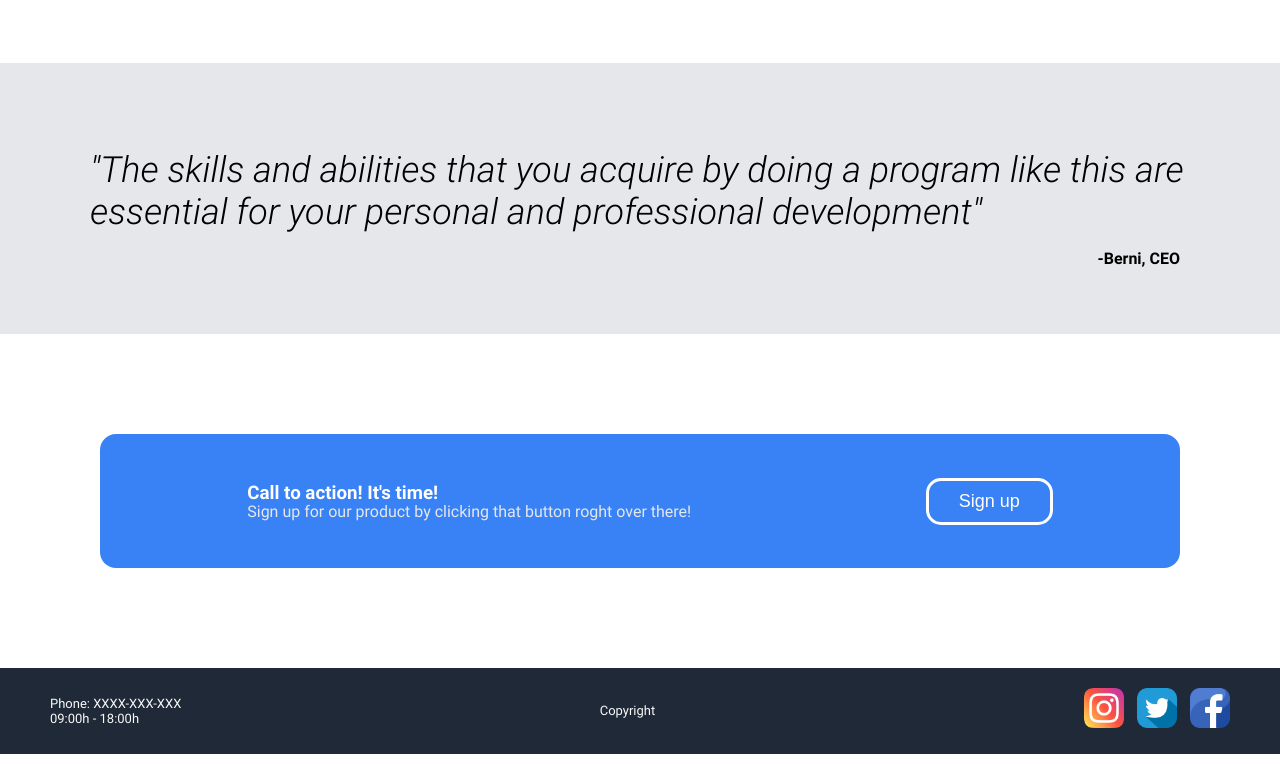
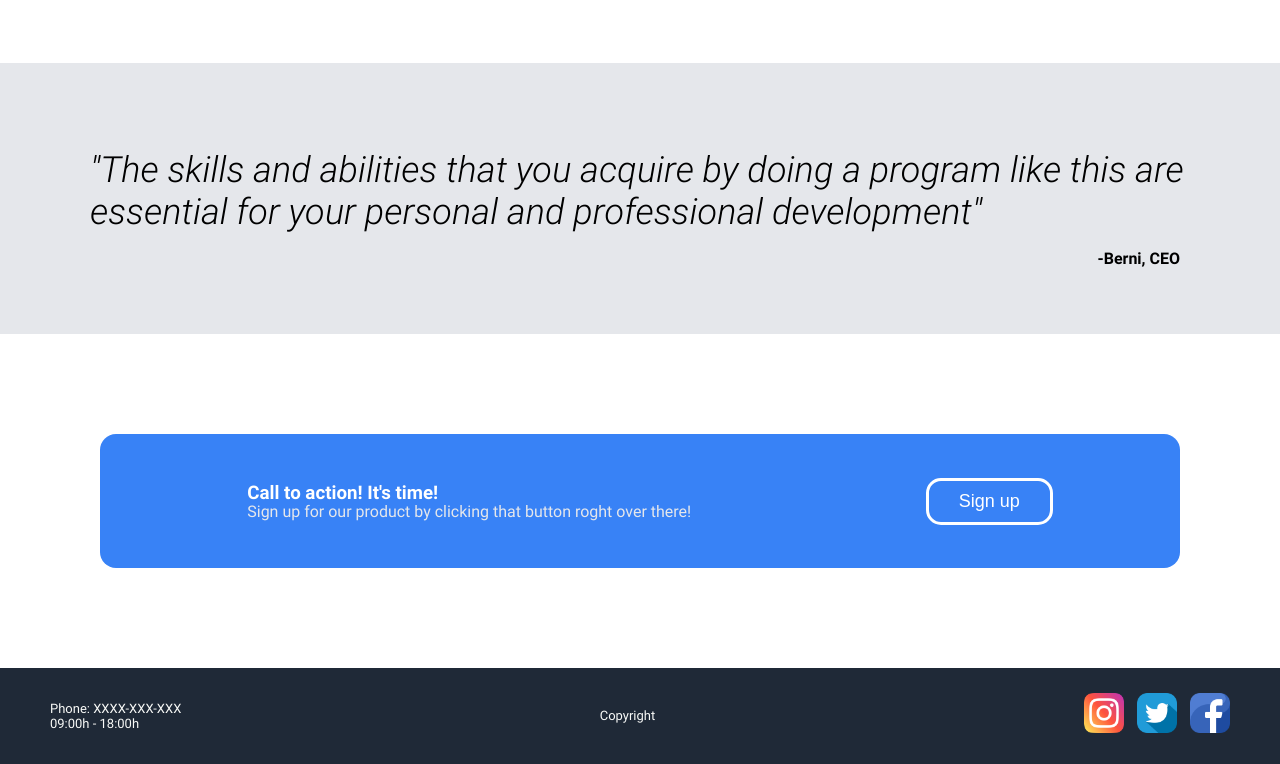
Before and after one commit to pyague/css-main, a plain HTML site: page index.html in a window 1280 px wide. Shown: the part 932-1696 px from the top of the page. Drawn offline with Linux system fonts and the light colour scheme.

Commit message:
fix problem in footer

```diff
--- a/index.html
+++ b/index.html
@@ -72,10 +72,7 @@
         </section>
     </main>
     <footer>
-        <div class="contact">
-            Phone: XXXX-XXX-XXX <br>
-            09:00h - 18:00h
-        </div>
+        <p>Phone: XXXX-XXX-XXX <br> 09:00h - 18:00h</p>
         <p>Copyright</p>
         <div>
             <a href="https://www.instagram.com/" target="_blank"><img src="./images/logos/instagram.png" alt="Logo of Instagram" /></a>
```
